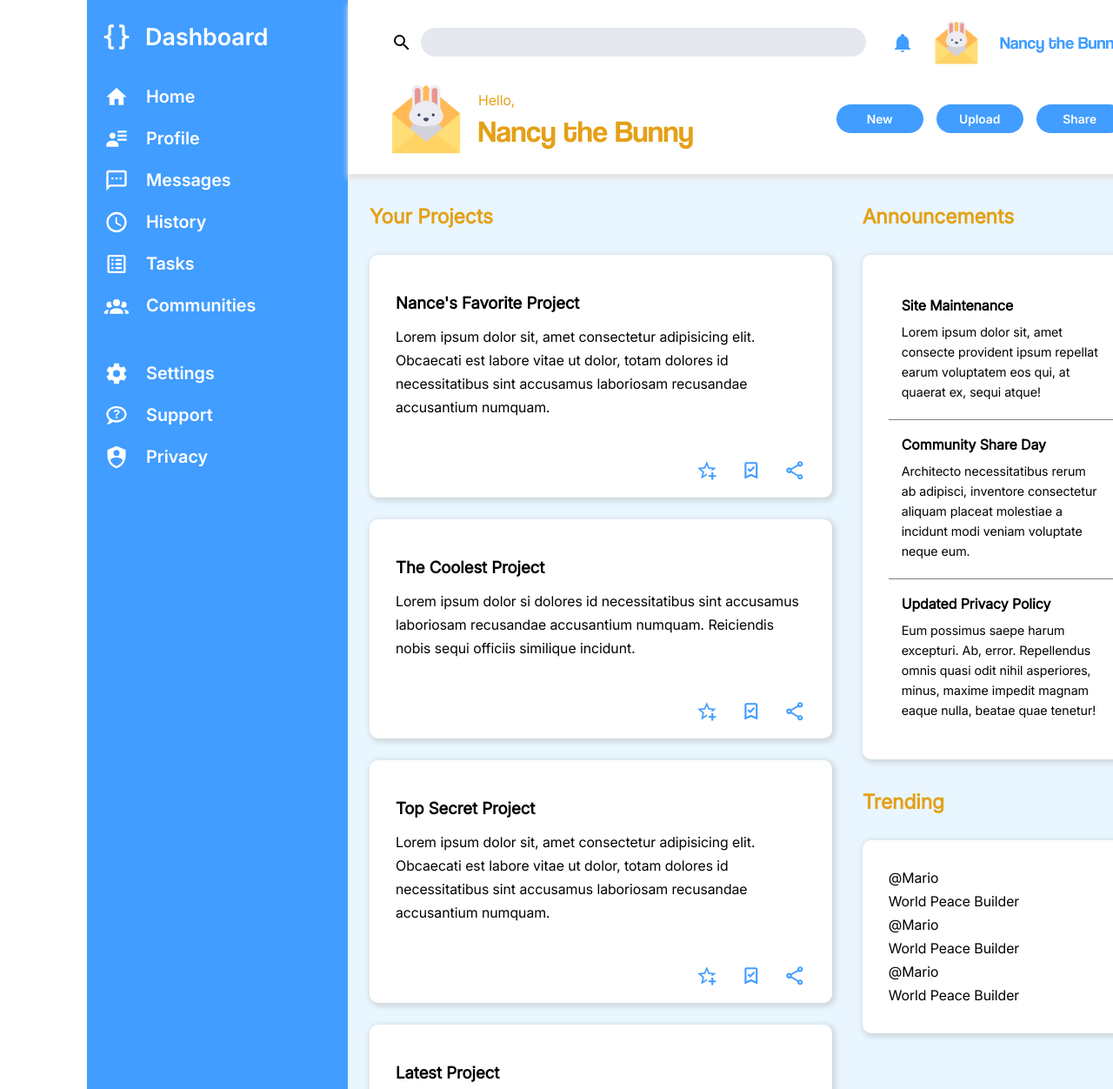
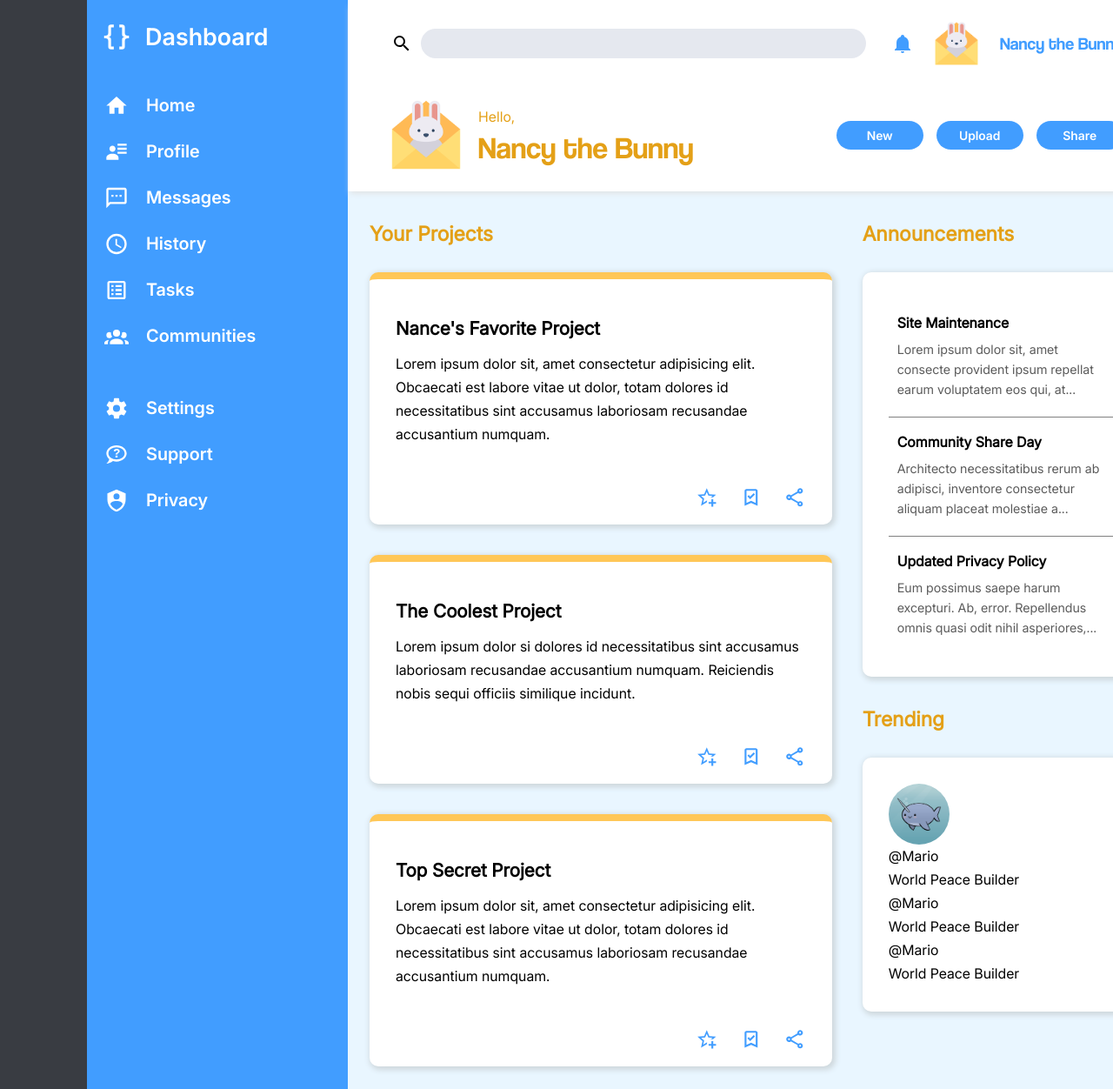
Before and after one commit to Moe-Pwint/dashboard-project, a plain HTML site: page index.html in a window 1280 px wide. Shown: the top 1252 px of the page at 87% size. Drawn offline with Linux system fonts and the light colour scheme.

```diff
--- a/index.html
+++ b/index.html
@@ -164,6 +164,7 @@
                 <h3 id="trending-header">Trending</h3>
                 <div class="trending">
                     <div class="articles">
+                        <div id="whale"></div>
                         <p>@Mario</p>
                         <p>World Peace Builder</p>
                     </div>
--- a/styles.css
+++ b/styles.css
@@ -52,23 +52,28 @@ li {
     list-style-type: none;
 }
 
-/* body {
-    background-color: rgb(228, 160, 23);
-} */
+body {
+    background-color: rgb(57, 60, 66);;
+}
 
 
 .container {
     font-family:'Inter';
     display:grid;
     grid-template-columns: 300px 1fr;
-    grid-template-rows: 200px 1fr;
+    grid-template-rows: 220px 1fr;
     padding:0 100px;
 }
 .flex {
     display:flex;
 }
 
-
+:root {
+    --base-blue:rgb(65, 157, 255);
+    --base-yellow: rgb(228, 160, 23);
+    --accent-blue:rgb(108, 179, 254);
+    --accent-yellow: rgb(255, 199, 87);
+}
 
 
 
@@ -76,7 +81,7 @@ li {
 /* -------------------------------Dashboard section----------------------- */
 .sidebar {
     grid-row:1/-1;
-    background-color: rgb(65, 157, 255);
+    background-color: var(--base-blue);
     color:white;
     font-family: 'Inter-semibold';
     font-size: 20px;;
@@ -89,21 +94,39 @@ li {
     width:1.4em;
 }
 
+.sidebar div > div:hover{
+    cursor: pointer;
+    background-color:var(--accent-blue);
+}
+.sidebar div > div:active {
+    color:rgb(223, 223, 223);;
+}
+
 .top-section {
     padding-bottom:30px;
 }.flex {
-    padding-bottom:15px;
+    padding-top:10px;
+    padding-bottom:10px;
 }
 
 .logo {
     font-size: 1.7rem;
     padding-top:20px;
     padding-bottom: 30px;
+    :hover {
+        cursor: pointer;
+    }
+    :active {
+        color:rgb(223, 223, 223);
+    }
 }
 
 #logo-img {
     padding-left:15px;
     padding-right:14px;
+    :hover {
+        cursor: pointer;
+    }
 }
 
 
@@ -117,7 +140,9 @@ li {
     grid-template-rows: 0.6fr 1fr;
     padding:10px 50px 10px 50px;
     row-gap: 10px;
-    box-shadow: 0px 5px 7px rgb(225, 225, 225);
+    box-shadow: 0px 5px 7px -3px rgb(225, 225, 225);
+    z-index:1;
+    background-color: white;
 }
 
 .top-header,.bottom-header {
@@ -128,6 +153,7 @@ li {
 .top-header {
     align-self:end;
     column-gap:15px;
+    min-height:80px;
 }
 
 .search {
@@ -153,7 +179,7 @@ svg#magnifier {
 #search-bar:focus {
     appearance: none;
     outline: none;
-    border: 1.8px solid  rgb(65, 157, 255);
+    border: 1.8px solid  var(--base-blue);
     background-color:rgb(225, 228, 232);
     box-shadow:inset 0 3px 3px #c2c2c5;
 }
@@ -171,27 +197,47 @@ svg#magnifier {
     align-items: center;
 }
 
+.user-profile > * {
+    cursor:pointer;
+}
+
 .user-profile p {
     font-family: 'Coolvetica';
     font-size: 20px;
-    color:rgb(65, 157, 255);
+    color:var(--base-blue);
     width:max-content;
+}
+.user-profile p:hover {
+    color:var(--accent-yellow);
+}
+.user-profile p:active {
+    color:var(--base-blue);
 }
 
 .small-profile {
     width:50px;
-    height:50px;
 }
 
-svg#bell {
-    fill:rgb(65, 157, 255);
-    width:1.5em;
+.small-profile:hover {
+    filter: drop-shadow(0px 3px 4px rgba(214, 143, 0, 0.4));
 }
 
 
+svg#bell {
+    fill:var(--base-blue);
+    width:1.5em;
+}
+#bell:hover {
+        fill:var(--accent-yellow);
+        filter: drop-shadow(3px 3px 2px rgba(120, 120, 120, 0.4));
+}
+#bell:active {
+    fill:var(--accent-blue);
+}
+
 .bottom-header {
     align-items: center;
-    color:rgb(228, 160, 23);
+    color:var(--base-yellow);
 }
 .user-display {
     display: grid;
@@ -208,7 +254,7 @@ svg#bell {
 #username {
     font-size: 35px;
     font-family:'Coolvetica';
-    color:rgb(228, 160, 23);
+    color:var(--base-yellow);
     width:max-content;
 }
 
@@ -221,7 +267,7 @@ svg#bell {
     justify-content: space-between;
     gap:15px;
 }button {
-    background-color: rgb(65, 157, 255);
+    background-color: var(--base-blue);
     font:inherit;
     color:white;
     border: none;
@@ -232,8 +278,15 @@ svg#bell {
     font-size: 14px;
     border-radius: 30px;
     font-family: 'Inter-semibold';
+    cursor: pointer;
+}
+button:hover {
+    background-color: var(--accent-yellow);
 }
 
+button:active {
+    box-shadow: inset 3px 3px 4px rgb(248, 150, 45);
+}
 
 
 
@@ -246,11 +299,11 @@ svg#bell {
     grid-template-columns:2.5fr 350px;
     gap:10px;
     background-color: rgb(233, 246, 255);
-    z-index: -1;
+    /* z-index: -1; */
 }
 
 #projects-header,#announcements-header,#trending-header {
-    color: rgb(228, 160, 23);
+    color: var(--base-yellow);
     margin-top:30px;
     font-size: 23px;
 }
@@ -262,7 +315,7 @@ svg#bell {
 .projects {
     margin:25px;
     display:grid;
-    gap:25px;
+    gap:35px;
     grid-template-columns: repeat(auto-fit, minmax(400px, 1fr));
 }
 
@@ -272,10 +325,13 @@ svg#bell {
     box-shadow: 2px 2px 6px 2px rgb(206, 215, 220);
     border-radius:10px;
     padding:40px 30px 10px 30px;
+    border-top:8px solid var(--accent-yellow);
 }
 
 .project-cards h3 {
     margin-bottom:10px;
+    font-size: 1.3em;
+    font-weight: 600;
 }
 
 .project-cards ul {
@@ -295,9 +351,29 @@ svg#bell {
     width:1.6em;
 }
 
-/* .project-cards svg:hover {
+.project-cards:hover {
     cursor: pointer;
-} */
+    border-top:8px solid var(--accent-blue);
+    box-shadow: 3px 3px 6px 2px rgb(183, 196, 203);
+    h3 {
+        color:var(--base-blue);
+    }
+}
+
+.project-cards:active{
+    box-shadow: inset 3px 3px 6px 2px  rgb(219, 224, 226);;
+}
+
+.project-cards svg:hover {
+    fill: var(--accent-yellow);
+}
+
+.project-cards svg:active {
+    fill:var(--accent-blue);
+}
+
+/* --------------------------right-column----------------------------- */
+
 .right-column,.project-section {
     margin-bottom:40px;
 }
@@ -315,16 +391,53 @@ svg#bell {
 }
 
 .announcements div.articles {
-    padding:15px 15px 20px 15px;
+    padding:15px 10px 20px 10px;
     border-bottom:1px solid grey;
+    p {
+    display: -webkit-box;
+    -webkit-box-orient: vertical;
+    -webkit-line-clamp: 3;
+    overflow: hidden;
+    }
 }
 
+.announcements h4 {
+    /* color:#383838; */
+    font-weight: 600;
+}
 .announcements p {
     font-size: 0.9em;
     padding-top:5px;
+    color:rgb(91, 91, 91);
 }
 
 .announcements div.articles:last-child {
     border:none;
     padding-bottom: 15px;
 }
+
+.articles:hover {
+    cursor:pointer;
+    h4 {
+        color:rgb(65, 157, 255);
+    }
+    p {
+        color:black;
+    }
+}
+
+.articles:active {
+    h4 {
+        color:black;
+    }
+}
+
+#whale {
+    width:70px;
+    height:70px;
+    background-image: url(images/whale.png);
+    background-size: 100px;
+    background-repeat: no-repeat;
+    background-position: center;
+    border-radius: 50%;
+}
```
Also changed, not shown: images/whale.png (added).
